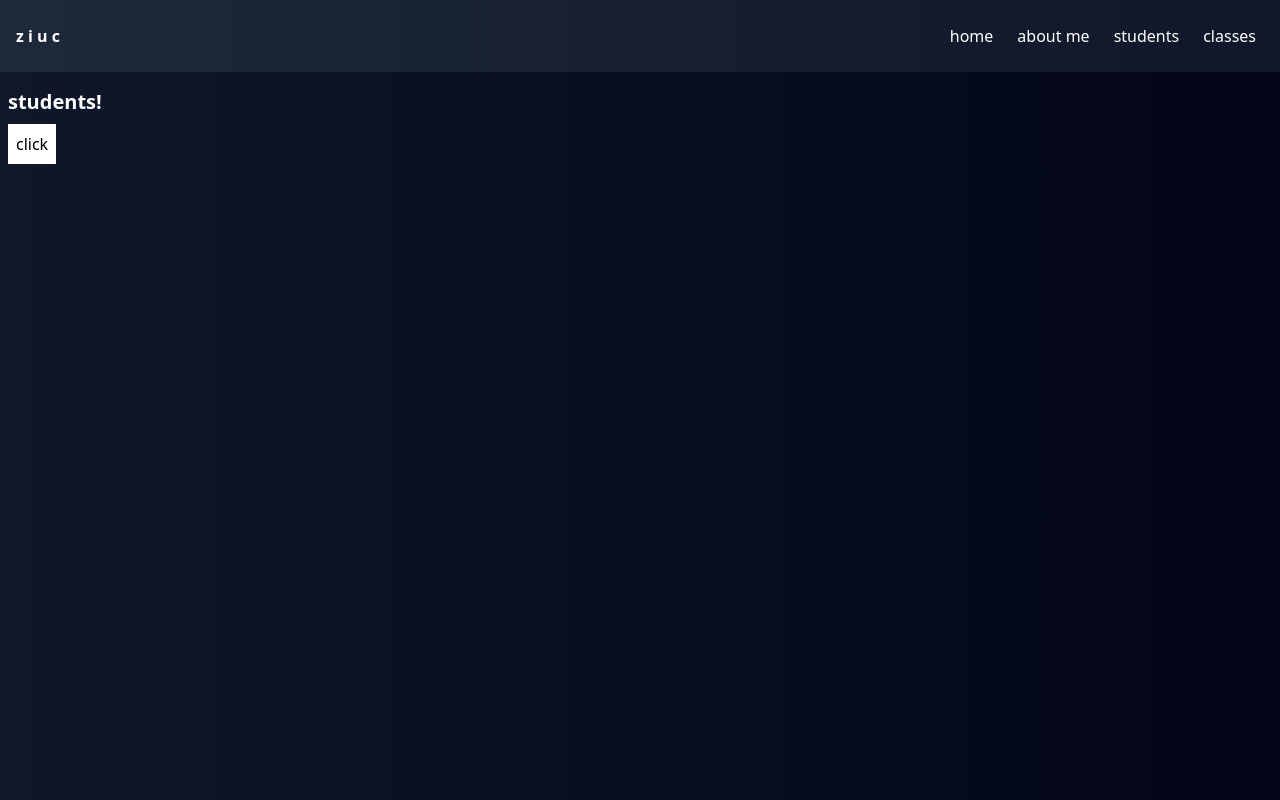
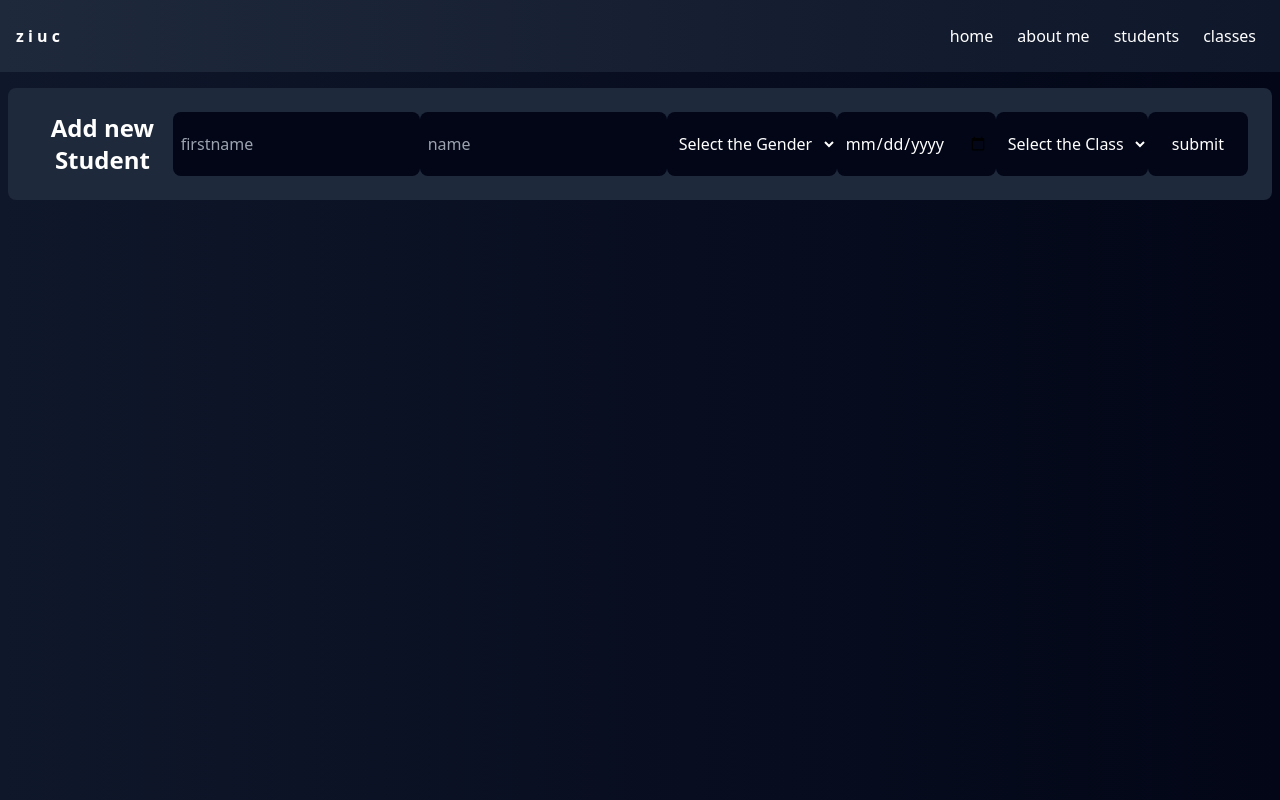
Before and after one commit to leobakari/ziuc, a plain HTML site: page public/views/students.html in a window 1280 px wide. Drawn offline with nearby package versions, Linux system fonts and the light colour scheme.

Commit message:
skeleton students, update about-me

```diff
--- a/public/views/students.html
+++ b/public/views/students.html
@@ -31,9 +31,86 @@
   </nav>
 
   <cointainer class="flex flex-col gap-2 p-2">
-    <p class="text-xl font-bold">students!</p>
-    <a class="p-2 w-fit bg-grey-500 bg-white text-black" href="/about-me">click</a>
+    <form hx-post="/api/students"
+      class="flex flex-col md:flex-row text-white w-full justify-between p-6 bg-slate-800 rounded-lg">
+      <h3 class="font-bold text-2xl text-center">Add new Student</h3>
+      <input class="bg-slate-950 p-2 rounded-lg" type="text" name="firstname" placeholder="firstname">
+      <input class="bg-slate-950 p-2 rounded-lg" type="text" name="name" placeholder="name">
+      <!--
+Gender radial selector-->
+      <select class="bg-slate-950 p-2 rounded-lg">
+        <option selected disabled>
+          Select the Gender
+        </option>
+        <option>
+          Male
+        </option>
+        <option>
+          Female
+        </option>
+        <option>
+          Other
+        </option>
+      </select>
+      <input class="bg-slate-950 p-2 rounded-lg" type="date" name="birthdate" placeholder="birthdate">
+      <!--
+The class selector should be a dropdown with all classes as options. (Provided by the API)
+For now hardcoded
+-->
+      <select class="bg-slate-950 p-2 rounded-lg">
+        <option selected disabled>
+          Select the Class
+        </option>
+        <option>
+          1A
+        </option>
+        <option>
+          1B
+        </option>
+        <option>
+          1C
+        </option>
+        <option>
+          2A
+        </option>
+        <option>
+          2B
+        </option>
+        <option>
+          2C
+        </option>
+        <option>
+          3A
+        </option>
+        <option>
+          3B
+        </option>
+        <option>
+          3C
+        </option>
+        <option>
+          4A
+        </option>
+        <option>
+          4B
+        </option>
+        <option>
+          4C
+        </option>
+        <option>
+          5A
+        </option>
+        <option>
+          5B
+        </option>
+        <option>
+          5C
+        </option>
+        <select>
+          <button class=" w-fit bg-slate-950 p-2 px-6 rounded-lg hover:bg-slate-600 transition">submit</button>
+    </form>
   </cointainer>
+
 
 </body>
 
```
Also changed, not shown: public/views/about-me.html (+2 -2 lines), 1 other file.
